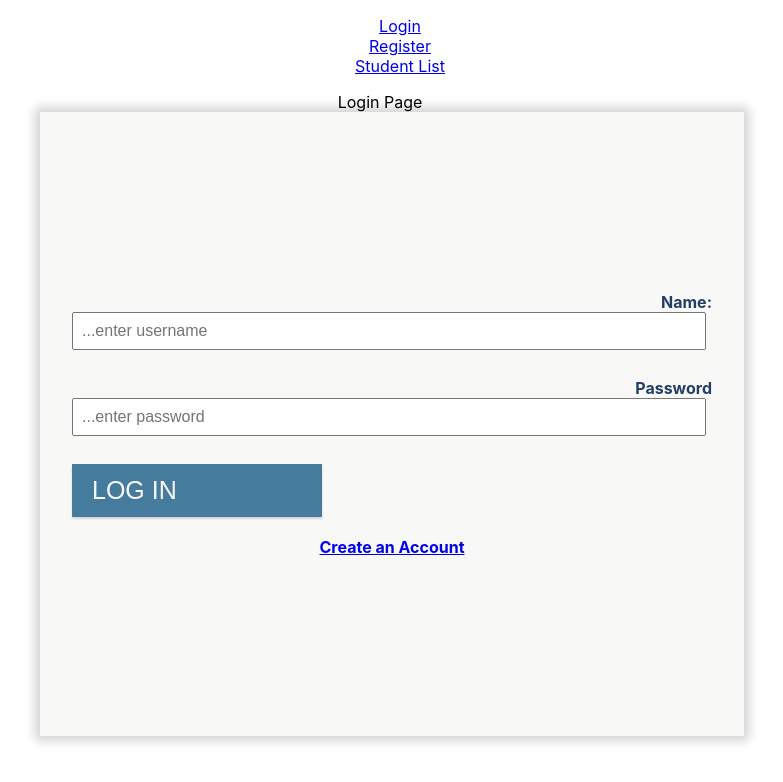
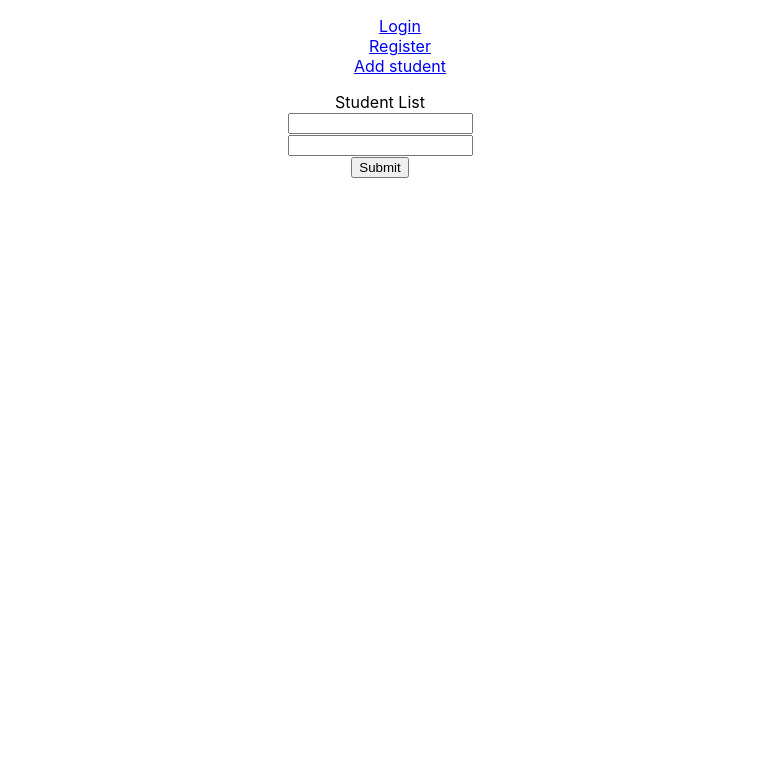
Before and after one commit to Build-Week-Better-Professor-1/Front-end-Broken, a React (Create React App) app: page /student-add in a window 1280 px wide. Shown: the top 782 px of the page, without its empty margins (260-1043 px from the left). Built offline with nearby package versions, Linux system fonts and the light colour scheme.

Commit message:
AddStudent Works

```diff
--- a/package.json
+++ b/package.json
@@ -7,6 +7,7 @@
     "@testing-library/react": "^9.3.2",
     "@testing-library/user-event": "^7.1.2",
     "axios": "^0.19.2",
+    "cors": "^2.8.5",
     "react": "^16.13.1",
     "react-dom": "^16.13.1",
     "react-redux": "^7.2.0",
--- a/src/App.js
+++ b/src/App.js
@@ -1,15 +1,15 @@
 import React from 'react';
-import { Router, Route, Link, Switch } from 'react-router-dom'
+import { BrowserRouter as Router, Route, Link, Switch } from 'react-router-dom'
 import './App.css';
 import LoginPage from "./components /LoginPage";
-import StudentList from "./components /StudentList";
+import AddStudentComponent from "./components /AddStudentComponent";
 import RegisterPage from "./components /RegisterPage";
-import history from "./components /history";
+// import history from "./components /history";
 
 function App() {
   return (
     <div className="App">
-      <Router history={history}>
+      <Router>
 
         <div style={{textAlign: 'center'}}>
           <ul>
@@ -22,12 +22,12 @@ function App() {
               <Link to="/register">Register</Link>
             </li>
             <li>
-              <Link to="/student-list">Student List</Link>
+              <Link to="/student-add">Add student</Link>
             </li>
           </ul>
 
           <Switch>
-            <Route exact path="/student-list" component={StudentList} />
+            <Route exact path="/student-add" component={AddStudentComponent} />
             <Route exact path="/" component={LoginPage}/>
             <Route exact path="/register" component={RegisterPage}/>
             <Route component={LoginPage} />
--- /dev/null
+++ b/src/components /AddStudent.js
@@ -0,0 +1,53 @@
+import React, {useState} from "react";
+import {axiosWithAuth} from "../utils/axiosWithAuth";
+
+function AddStudent() {
+    const [newStudent, setNewStudent] = useState({
+        name: '',
+        email: ''
+    })
+
+    const onChangeHandler = e => {
+        const { name, value } = e.target;
+        setNewStudent({...newStudent, [name]: value})
+    }
+
+    const onSubmitHandler = e => {
+        e.preventDefault();
+
+        axiosWithAuth()
+            .post('/api/students', newStudent)
+            .then(res => {
+                console.log(res)
+            })
+            .catch(err => console.log(err))
+
+    }
+
+    return (
+        <div>
+            <form onSubmit={onSubmitHandler} >
+                <div>
+                    <input
+                        type='text'
+                        name='name'
+                        required
+                        value={newStudent.name}
+                        onChange={onChangeHandler}
+                    />
+                </div>
+                <div>
+                    <input
+                        type='email'
+                        name='email'
+                        value={newStudent.email}
+                        onChange={onChangeHandler}
+                    />
+                </div>
+                <button>Submit</button>
+            </form>
+        </div>
+    );
+}
+
+export default AddStudent;
--- /dev/null
+++ b/src/components /AddStudentComponent.js
@@ -0,0 +1,12 @@
+import React from "react";
+import AddStudent from "./AddStudent";
+function AddStudentComponent() {
+    return(
+        <div>
+            Student List
+            <AddStudent/>
+        </div>
+    )
+}
+
+export default AddStudentComponent
--- a/src/components /LoginForm.js
+++ b/src/components /LoginForm.js
@@ -3,6 +3,7 @@ import {Link} from 'react-router-dom'
 import {axiosWithAuth} from "../utils/axiosWithAuth";
 import axios from 'axios'
 import {StyledForm} from "./RegisterForm";
+import {Redirect, useHistory} from "react-router";
 
 const LoginForm = (props) => {
     const [input,setInput] = useState({
@@ -16,9 +17,16 @@ const LoginForm = (props) => {
             [event.target.name]: event.target.value
         })
     }
+
+    const switchRoute = () => {
+        return  <Redirect to="/student-list" />
+    }
+
     const login = (event) => {
 
         event.preventDefault();
+
+        // const { push } = useHistory();
 
         axios
             .post('https://betterprofessorapp.herokuapp.com/api/auth/login',input)
@@ -26,10 +34,18 @@ const LoginForm = (props) => {
                 console.log(res);
                 localStorage.setItem('token', res.data.token);
                 localStorage.setItem('name', res.data.name);
-               // props.history.push('/student-list');
+                console.log(props.history);
+                window.location.href = '/student-add'
+                switchRoute();
+
+                // props.history.push('/student-list');
+                // useHistory.push('student-list');
+
 
             })
-            .catch(err => console.log(err) ? alert("Success") : alert("Check Input"))
+            // .catch(err => console.log(err) ? alert("Success") : alert("Check Input"))
+            .catch(err => console.log(err))
+
     }
 
     return(
--- a/src/components /StudentList.js
+++ /dev/null
@@ -1,11 +0,0 @@
-import React from "react";
-
-function StudentList() {
-    return(
-        <div>
-            Student List
-        </div>
-    )
-}
-
-export default StudentList
--- a/src/index.js
+++ b/src/index.js
@@ -3,7 +3,6 @@ import ReactDOM from 'react-dom';
 import './index.css';
 import App from './App';
 import * as serviceWorker from './serviceWorker';
-
 
 
 ReactDOM.render(
```
Also changed, not shown: 1 other file (tests, documents, lock files or other folders).
